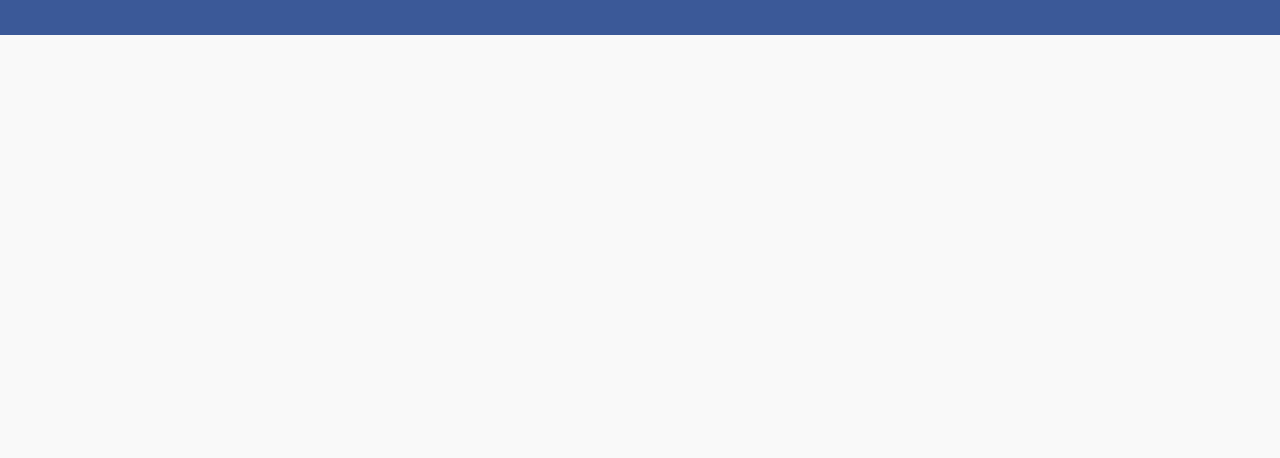
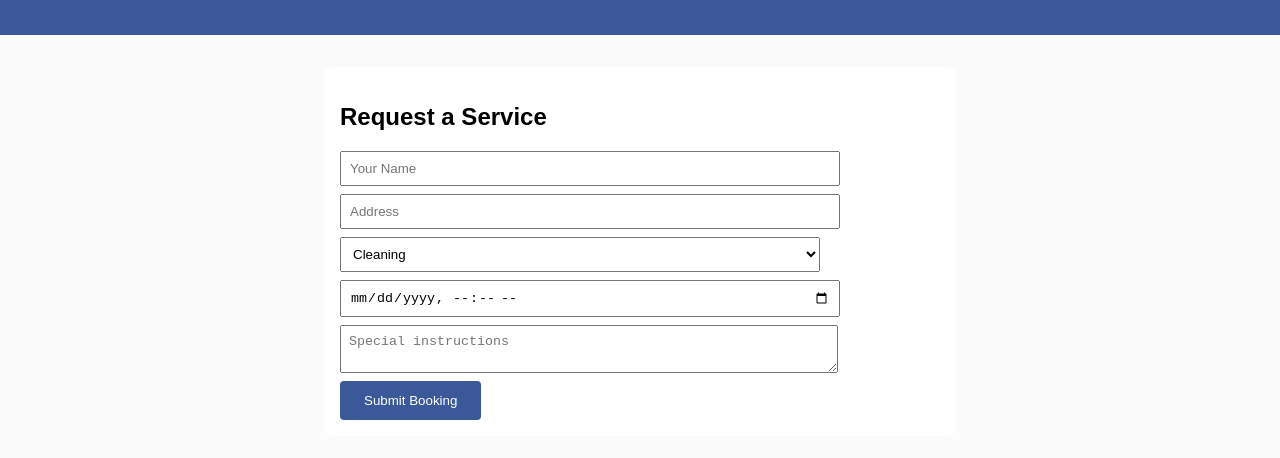
Before and after one commit to abdibasit-osman/phase-1-project, a plain HTML site: page index.html in a window 1280 px wide. Shown: the part 452-910 px from the top of the page. Before the commit the page ends 800 px from the top, so only its background shows below. Drawn offline with Linux system fonts and the light colour scheme.

Commit message:
creating booking-form/dashboard

```diff
--- a/index.html
+++ b/index.html
@@ -3,12 +3,12 @@
 <head>
     <meta charset="UTF-8">
     <meta name="viewport" content="width=device-width, initial-scale=1.0">
-    <title>>Housekeeping on Demand</title>
+    <title>Housekeeping on Demand</title>
     <link rel="stylesheet" href="./style.css">
 </head>
 <body>
     <!-- Login/Register Form -->
-<section id="auth-section">
+<section id="login-section">
   <h2>Login or Register</h2>
   <form id="authForm">
     <input type="text" id="authName" placeholder="Full Name" required />
@@ -26,6 +26,31 @@
     <h1>Housekeeping on Demand</h1>
   </header>
 
+   <!-- Booking Form -->
+  <section id="booking-section">
+    <h2>Request a Service</h2>
+    <form id="bookingForm">
+      <input type="text" id="clientName" placeholder="Your Name" required>
+      <input type="text" id="address" placeholder="Address" required>
+      <select id="service">
+        <option value="Cleaning">Cleaning</option>
+        <option value="Laundry">Laundry</option>
+        <option value="Cooking">Cooking</option>
+      </select>
+      <input type="datetime-local" id="date" required>
+      <textarea id="instructions" placeholder="Special instructions"></textarea>
+      <button type="submit">Submit Booking</button>
+    </form>
+  </section>
+
+  <!-- Bookings Dashboard -->
+  <section id="dashboard-section">
+    <h2>Bookings Dashboard</h2>
+    <div id="bookingsList">
+      <!-- Booking items will go here -->
+    </div>
+  </section>
+
   <script src="./app.js"></script>
 </body>
 </html>
--- a/style.css
+++ b/style.css
@@ -2,7 +2,11 @@ body {
   font-family: Arial, sans-serif;
   margin: 0;
   padding: 0;
-  background: #f9f9f9;
+  background: #f9f9f9a5;
+}
+
+#booking-form-section, #dashboard-section {
+  display: none; /* Hidden by default, shown after login */
 }
 
 header {
```
Also changed, not shown: README.md.
